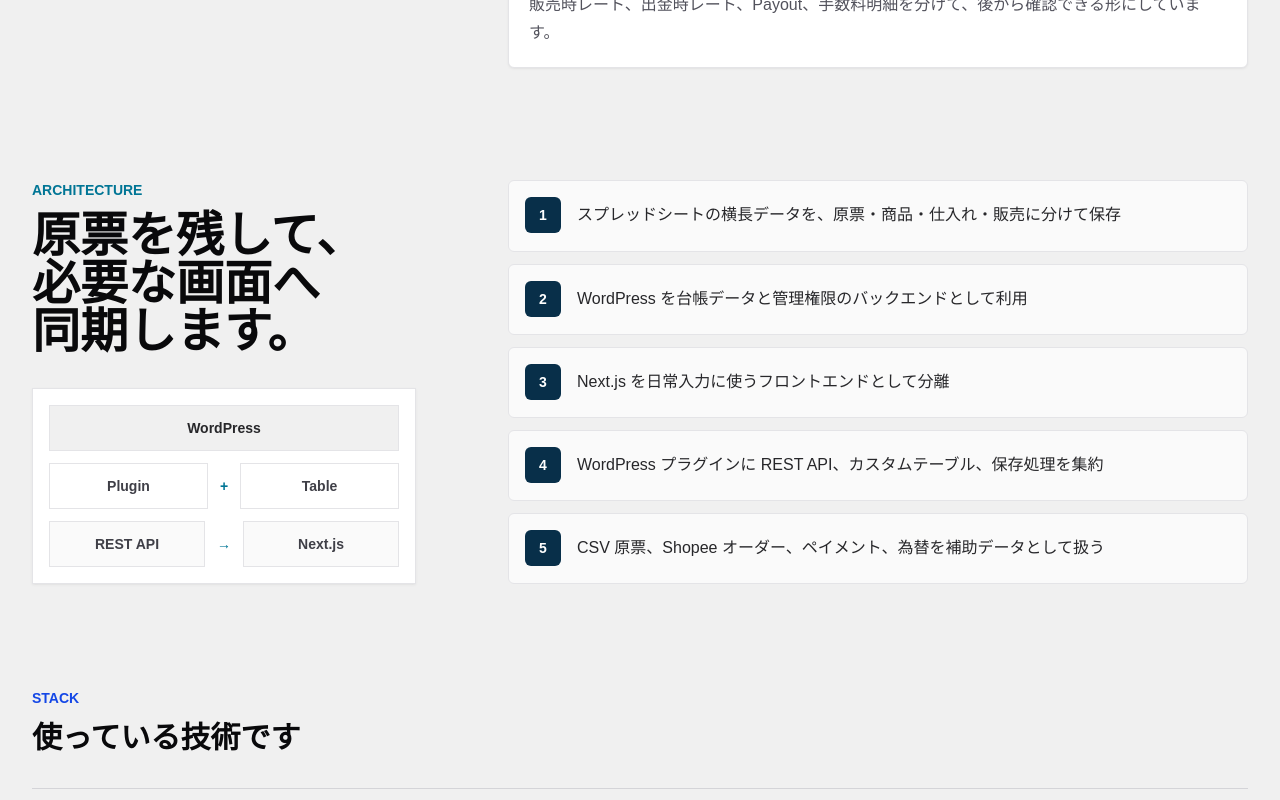
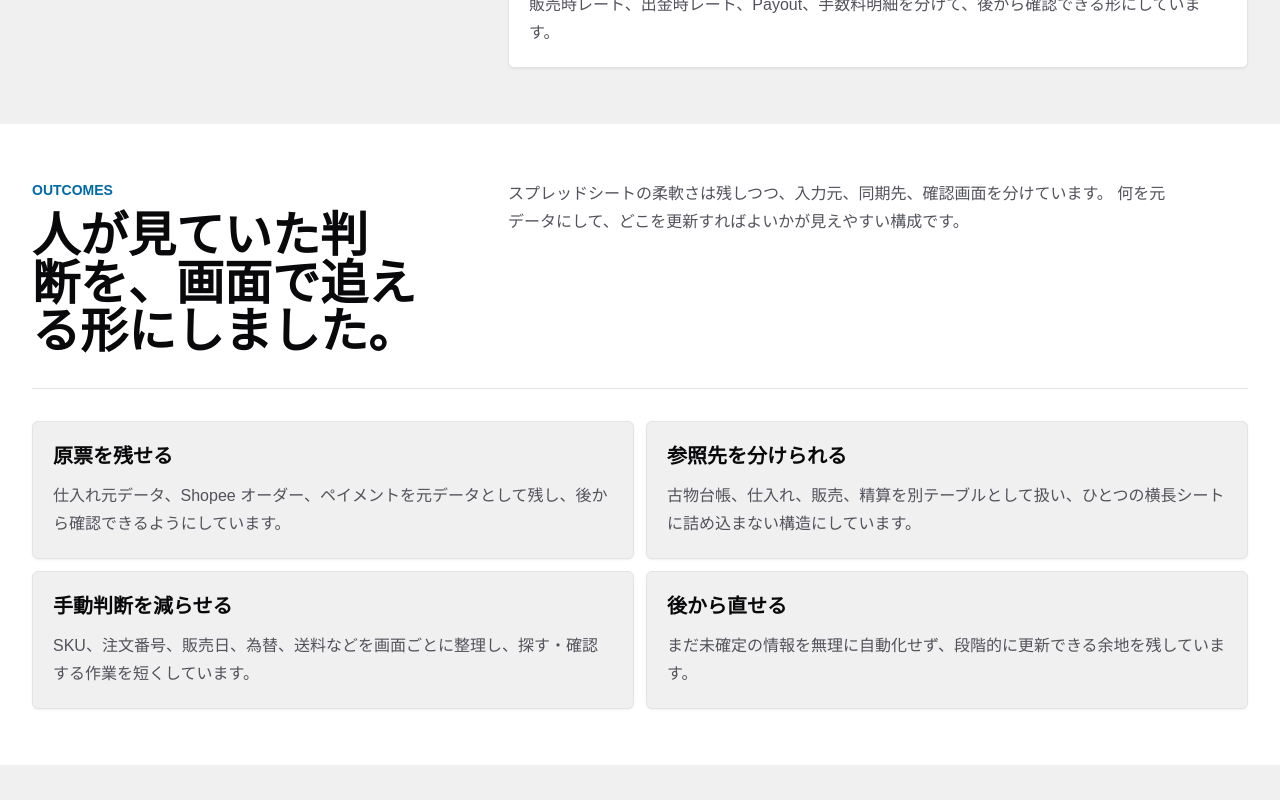
Before and after one commit to muu-ima/portfolio, a Next.js app: page /works/kobutsu-ledger-system in a window 1280 px wide. Shown: the part 2960-3760 px from the top of the page. Built offline with nearby package versions, Linux system fonts and the light colour scheme; a web font is replaced by a local one.

Commit message:
Add ledger outcomes section

```diff
--- a/app/works/kobutsu-ledger-system/page.tsx
+++ b/app/works/kobutsu-ledger-system/page.tsx
@@ -55,6 +55,29 @@ const migrationPoints = [
     title: "原票を残してWeb管理",
     description:
       "入力元を原票として保存し、商品、仕入れ、販売、精算へ分けて扱えるようにしています。",
+  },
+];
+
+const outcomes = [
+  {
+    title: "原票を残せる",
+    description:
+      "仕入れ元データ、Shopee オーダー、ペイメントを元データとして残し、後から確認できるようにしています。",
+  },
+  {
+    title: "参照先を分けられる",
+    description:
+      "古物台帳、仕入れ、販売、精算を別テーブルとして扱い、ひとつの横長シートに詰め込まない構造にしています。",
+  },
+  {
+    title: "手動判断を減らせる",
+    description:
+      "SKU、注文番号、販売日、為替、送料などを画面ごとに整理し、探す・確認する作業を短くしています。",
+  },
+  {
+    title: "後から直せる",
+    description:
+      "まだ未確定の情報を無理に自動化せず、段階的に更新できる余地を残しています。",
   },
 ];
 
@@ -244,6 +267,38 @@ export default function KobutsuLedgerSystemPage() {
         </div>
       </section>
 
+      <section className="bg-white px-5 py-14 sm:px-8">
+        <div className="mx-auto max-w-7xl">
+          <div className="grid gap-8 border-b border-zinc-200 pb-8 lg:grid-cols-[0.75fr_1.25fr]">
+            <div>
+              <p className="text-sm font-semibold uppercase tracking-normal text-sky-700">
+                Outcomes
+              </p>
+              <h2 className="mt-3 text-2xl font-semibold tracking-normal sm:text-5xl">
+                人が見ていた判断を、画面で追える形にしました。
+              </h2>
+            </div>
+            <p className="max-w-2xl text-base leading-7 text-zinc-600">
+              スプレッドシートの柔軟さは残しつつ、入力元、同期先、確認画面を分けています。
+              何を元データにして、どこを更新すればよいかが見えやすい構成です。
+            </p>
+          </div>
+          <div className="mt-8 grid gap-3 sm:grid-cols-2">
+            {outcomes.map((item) => (
+              <article
+                key={item.title}
+                className="rounded-md border border-zinc-200 bg-[rgb(240,240,240)] p-5 shadow-sm shadow-zinc-950/5"
+              >
+                <h3 className="text-xl font-semibold tracking-normal">{item.title}</h3>
+                <p className="mt-3 text-base leading-7 text-zinc-600">
+                  {item.description}
+                </p>
+              </article>
+            ))}
+          </div>
+        </div>
+      </section>
+
       <section className="bg-[rgb(240,240,240)] px-5 py-14 sm:px-8">
         <div className="mx-auto grid max-w-7xl gap-8 lg:grid-cols-[0.75fr_1.25fr]">
           <div className="border-b border-zinc-200 pb-6 lg:border-b-0 lg:pb-0">
```
